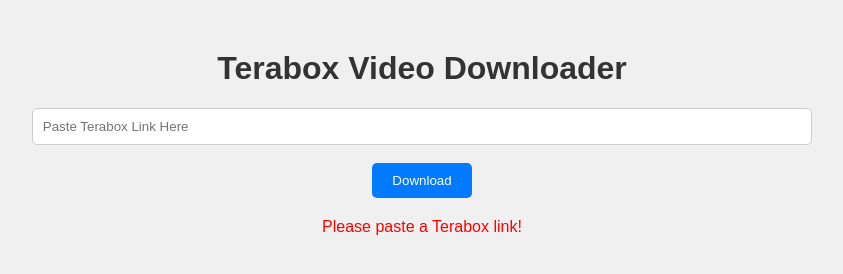
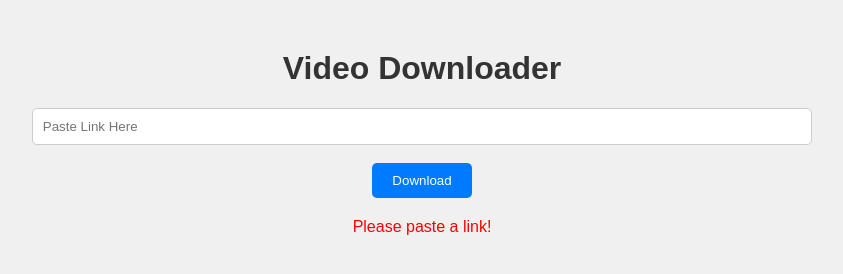
Before and after one commit to Najil-najil/text, a plain HTML site: page index.html in a window 1280 px wide. Both pictures are taken after a click on the button "Download". Shown: the whole page, without its empty margins (218-1061 px from the left). Drawn offline with Linux system fonts and the light colour scheme.

Commit message:
Update index.html

```diff
--- a/index.html
+++ b/index.html
@@ -3,7 +3,7 @@
 <head>
     <meta charset="UTF-8">
     <meta name="viewport" content="width=device-width, initial-scale=1.0">
-    <title>Terabox Link Downloader</title>
+    <title>Link Downloader</title>
     <style>
         body { font-family: Arial, sans-serif; text-align: center; margin-top: 50px; background-color: #f0f0f0; }
         input[type="text"] { width: 60%; padding: 10px; border-radius: 5px; border: 1px solid #ccc; }
@@ -15,8 +15,8 @@
 </head>
 <body>
 
-    <h1>Terabox Video Downloader</h1>
-    <input type="text" id="fileURL" placeholder="Paste Terabox Link Here">
+    <h1>Video Downloader</h1>
+    <input type="text" id="fileURL" placeholder="Paste Link Here">
     <br><br>
     <button onclick="downloadFile()">Download</button>
     <p id="msg"></p>
@@ -27,7 +27,7 @@
             const msg = document.getElementById('msg');
 
             if (!url) {
-                msg.textContent = "Please paste a Terabox link!";
+                msg.textContent = "Please paste a link!";
                 return;
             }
 
```
